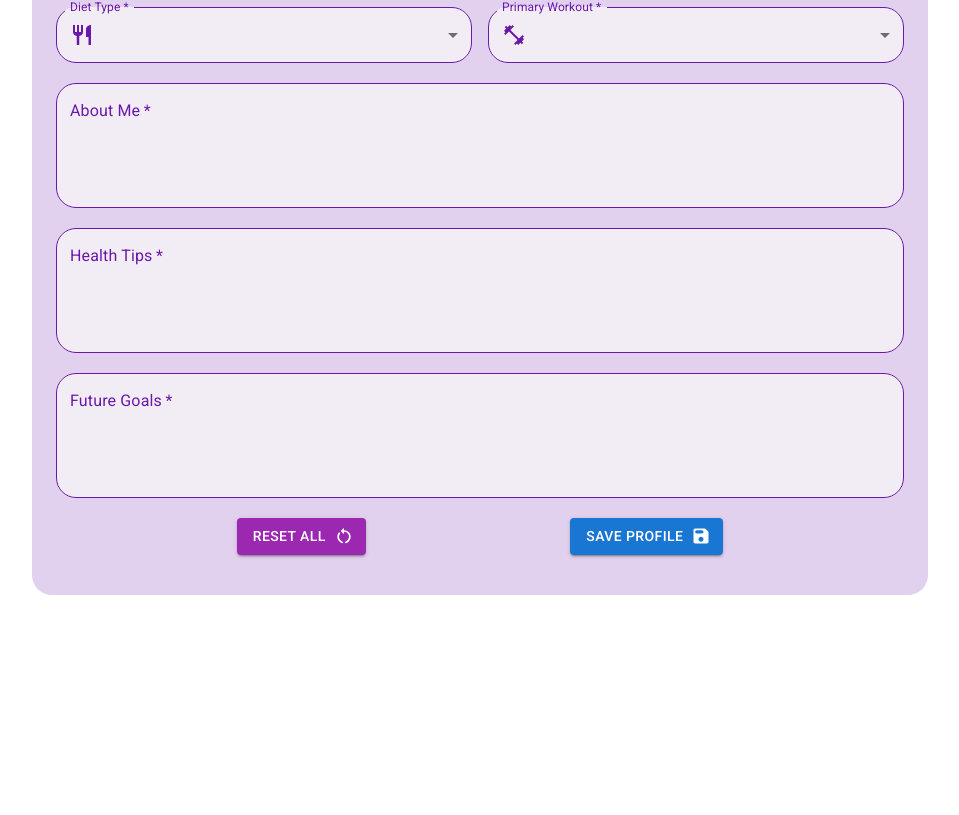
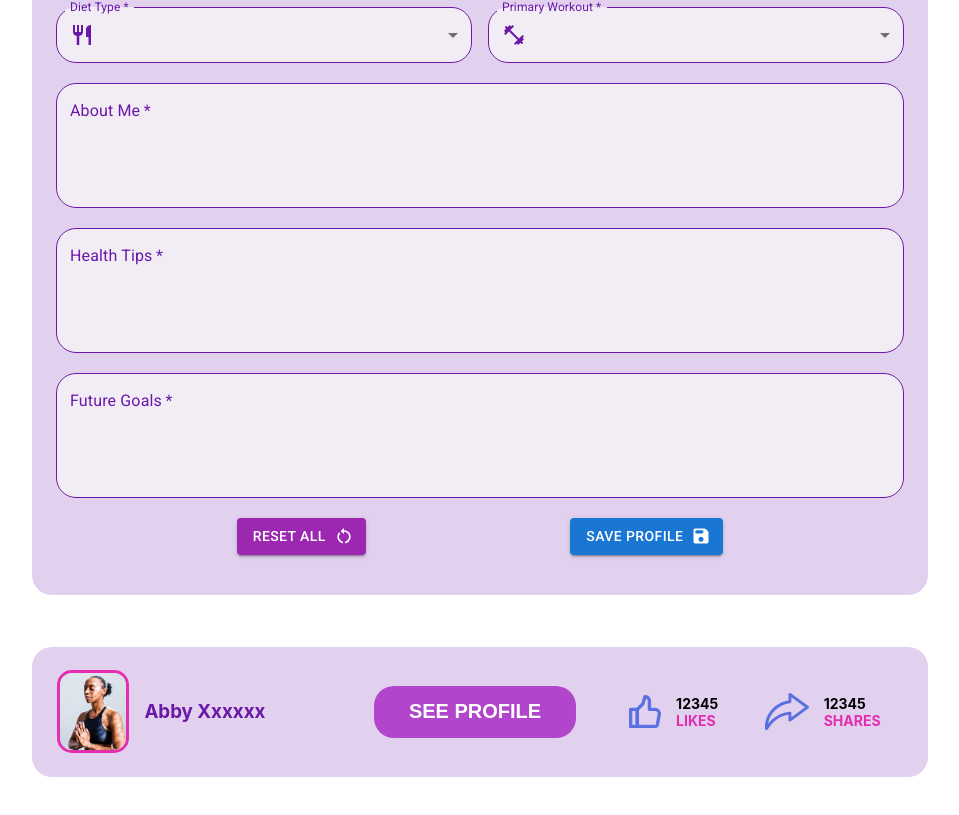
Before and after one commit to Joe-Grewal/Uplifting-Feats, a React (Create React App) app in the folder client/: page / in a window 1280 px wide. Shown: the part 2797-3612 px from the top of the page, without its empty margins (160-1119 px from the left). Before the commit the page ends 3392 px from the top, so only its background shows below. Built offline with nearby package versions, Linux system fonts and the light colour scheme.

Commit message:
Create profile card component

```diff
--- a/client/src/components/App.js
+++ b/client/src/components/App.js
@@ -6,6 +6,7 @@ import BioDivs from "./BioDivs";
 import MyHealthJournal from "./MyHealthJournal";
 import Filters from "./Filters";
 import EditProfile from "./EditProfile";
+import SelectProfile from "./SelectProfile";
 
 export default function App() {
   return (
@@ -26,6 +27,17 @@ export default function App() {
         </p>
       </div>
       <EditProfile/>
+      <div>
+        <p>
+          <br></br>
+        </p>
+      </div>
+      <SelectProfile/>
+      <div>
+        <p>
+          <br></br>
+        </p>
+      </div>
     </>
   );
 }
--- /dev/null
+++ b/client/src/components/SelectProfile.js
@@ -0,0 +1,31 @@
+import React from "react";
+import Profile from "../images/Abby.jpg";
+import Like from "../images/like.svg";
+import Share from "../images/share.svg";
+
+export default function SelectProfile () {
+
+  return (
+
+    <div className="outer_profile_card_container">
+
+      <div className="profile_card_one">
+        <img src={Profile} alt="profile" className="tiny_profile_image"/>
+        <h3 className="profile_name">Abby Xxxxxx</h3>
+      </div>
+
+      <div className="profile_card_two">
+        <button className="see_profile_button"><h2>SEE PROFILE</h2></button>
+      </div>
+
+      <div className="profile_card_three">
+        <img src={Like} alt="like" className="like_image"/>
+        <p className="number_of_likes_shares"><strong>12345<span className="likes_shares"> LIKES</span></strong></p>
+        <img src={Share} alt="share" className="share_image"/>
+        <p className="number_of_likes_shares"><strong>12345<span className="likes_shares"> SHARES</span></strong></p>
+      </div>
+
+
+   </div>
+  )
+}
--- a/client/src/styles/App.scss
+++ b/client/src/styles/App.scss
@@ -311,3 +311,83 @@ h3 {
     background-color:#FCDD89;
     grid-area: 2 / 3 / 3 / 4;
   }
+
+  /* SELECTPROFILE component -------------------*/
+
+.outer_profile_card_container {
+  display: flex;
+  flex-direction: row;
+  justify-content: space-between;
+  margin: auto;
+  border-radius: 20px;
+  height: 130px;
+  width: 70%;
+  background-color: #E1D0EE
+}
+
+.profile_card_one {
+  width: 100%;
+  display:flex;
+  flex-direction: row;
+  align-items: center;
+  justify-content: flex-start;
+  padding-left: 10px;
+}
+
+.tiny_profile_image {
+  width: 23%;
+  margin-right: 15px;
+  margin-left: 15px;
+  border-radius: 15px;
+  border: solid 3px #E32EB0;
+}
+
+.profile_card_two {
+  display: flex;
+  align-items: center;
+  justify-content: center;
+  width: 100%;
+}
+
+.see_profile_button {
+  background-color: #B145CC;
+  color: white;
+  width: 70%;
+  height: 40%;
+  border: none;
+  border-radius: 20px;
+}
+
+h2 {
+  padding:0;
+  margin: 0;
+  font-weight: 700;
+}
+
+.profile_card_three {
+  width: 100%;
+  display:flex;
+  flex-direction: row;
+  align-items: center;
+  padding: 10px;
+}
+
+.like_image {
+  width: 11%;
+  margin-right:10px;
+}
+.number_of_likes_shares {
+  margin: 0;
+  padding: 5px;
+  font-size:.875em;
+  font-weight: 700px;
+}
+
+.likes_shares {
+  color: #E32EB0;
+}
+
+.share_image {
+  width: 15%;
+  margin: 10px;
+}
```
Also changed, not shown: client/src/images/like.svg (added), client/src/images/share.svg (added).
